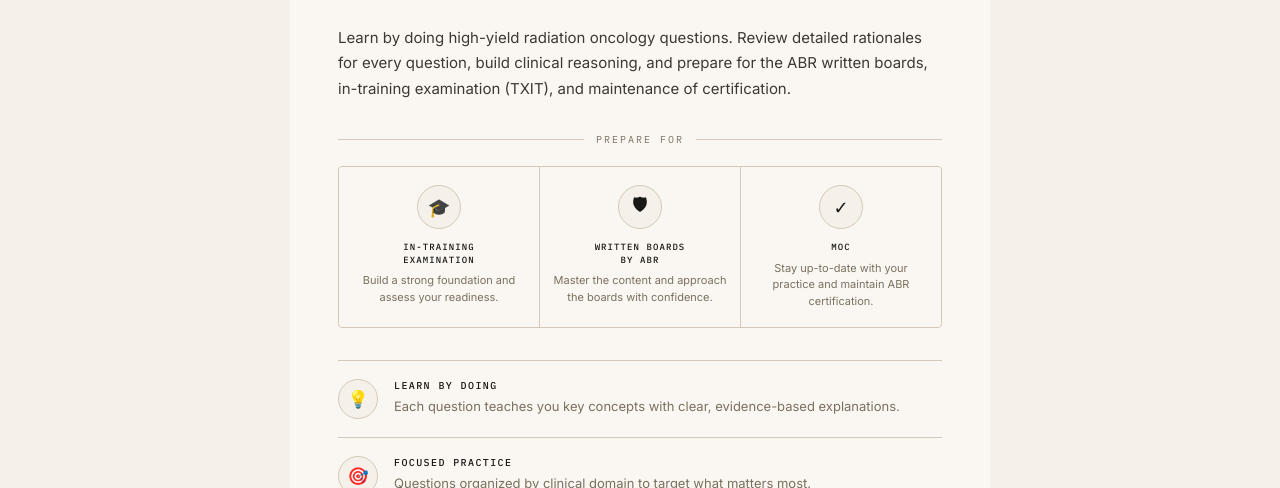
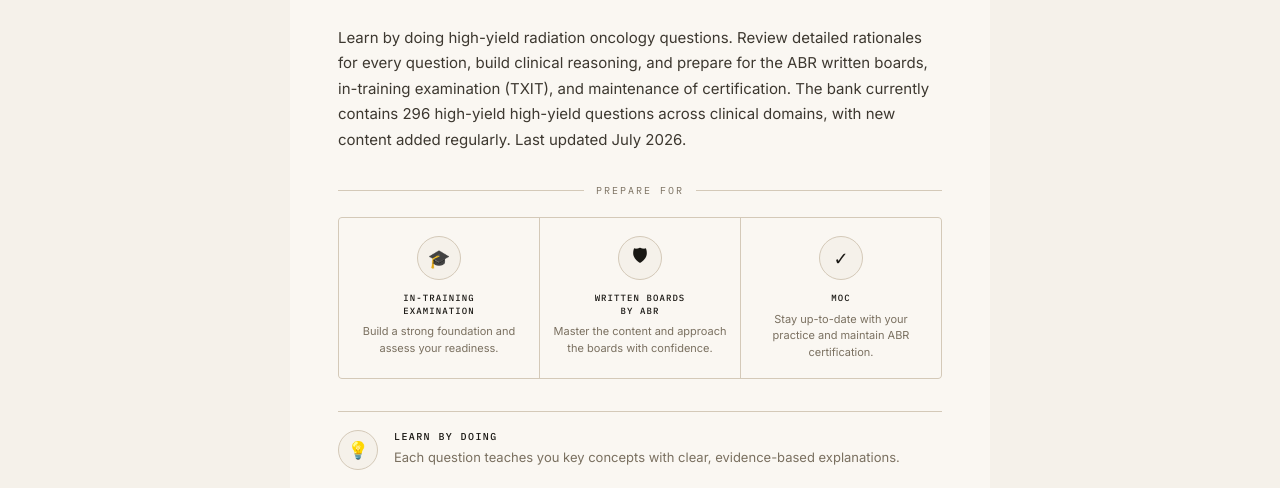
Before and after one commit to jkbc9b9fjd-cmyk/irrad8u, a plain HTML site: page index.html in a window 1280 px wide. Shown: the part 612-1100 px from the top of the page. Drawn offline with nearby package versions, Linux system fonts and the light colour scheme.

Commit message:
Add files via upload

```diff
--- a/index.html
+++ b/index.html
@@ -201,7 +201,7 @@ body{font-family:var(--sans);background:#0d0f14;color:#e2e8f0;min-height:100vh}
       <div class="hl-small">A Radiation Oncology</div>
       <div class="hl-big">Question Bank</div>
     </div>
-    <p class="tagline">Learn by doing high-yield radiation oncology questions. Review detailed rationales for every question, build clinical reasoning, and prepare for the ABR written boards, in-training examination (TXIT), and maintenance of certification.</p>
+    <p class="tagline">Learn by doing high-yield radiation oncology questions. Review detailed rationales for every question, build clinical reasoning, and prepare for the ABR written boards, in-training examination (TXIT), and maintenance of certification. The bank currently contains <span id="landing-q-count">over 900</span> high-yield questions across clinical domains, with new content added regularly. Last updated <span id="landing-date"></span>.</p>
     <div class="prepare-label">Prepare for</div>
     <div class="exam-grid">
       <div class="exam-card"><div class="exam-icon">🎓</div><div class="exam-title">In-Training<br>Examination</div><div class="exam-desc">Build a strong foundation and assess your readiness.</div></div>
@@ -787,6 +787,15 @@ async function submitContact() {
   }
 
   // No session — show landing
+  // Populate landing page stats
+  const countEl = document.getElementById('landing-q-count');
+  const dateEl = document.getElementById('landing-date');
+  if (countEl) countEl.textContent = QUESTIONS.length > 0 ? QUESTIONS.length + ' high-yield' : 'over 900';
+  if (dateEl) {
+    const now = new Date();
+    dateEl.textContent = now.toLocaleString('en-US', { month: 'long', year: 'numeric' });
+  }
+
   // Listen for future auth changes (login from landing page)
   _sb.auth.onAuthStateChange(async (_event, session) => {
     if (session?.user && !currentUser) {
```
